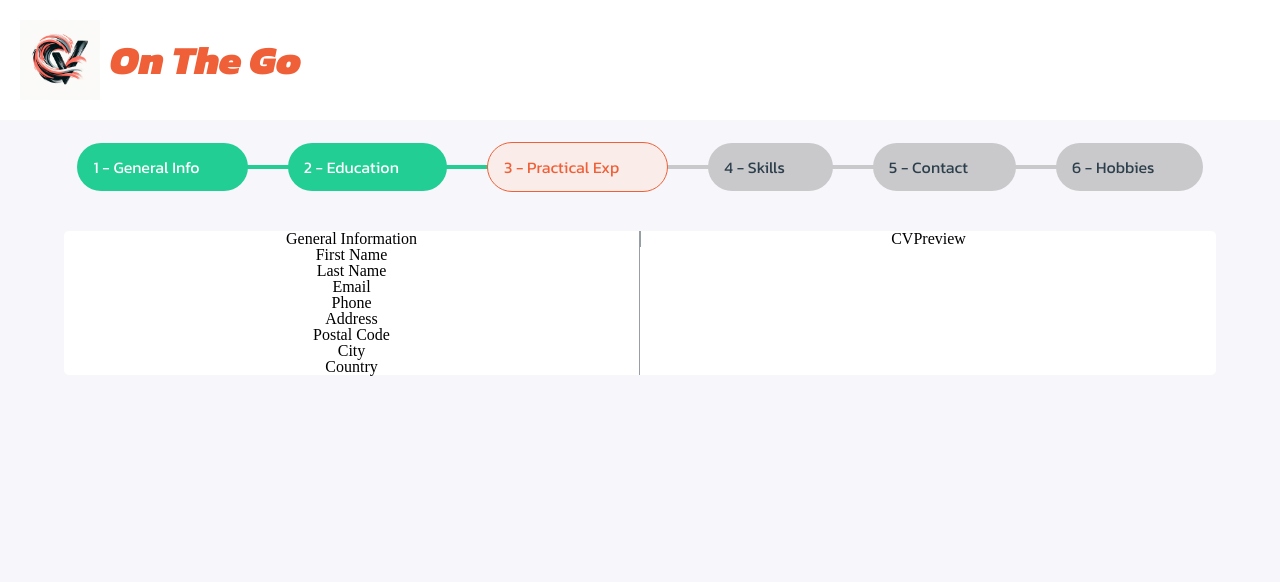
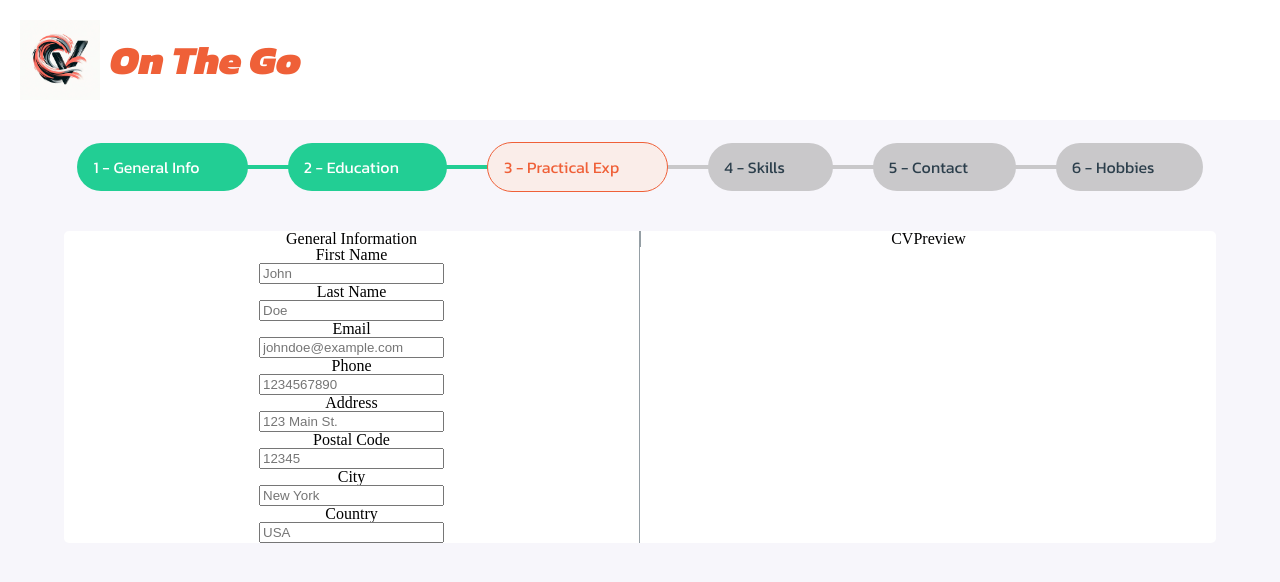
Before and after one commit to Veregorn/TOP-CV-Application, a React (Vite) app: page / in a window 1280 px wide. Shown: the top 582 px of the page. Built offline with nearby package versions, Linux system fonts and the light colour scheme.

Commit message:
'Input' component added

```diff
--- a/src/components/CVForm.jsx
+++ b/src/components/CVForm.jsx
@@ -1,18 +1,27 @@
 import '../styles/CVForm.css'
 import Label from './Label'
+import Input from './Input'
 
 function CVForm() {
     return (
         <div className='form'>
             <h2>General Information</h2>
             <Label text='First Name' />
+            <Input type='text' placeholder='John' />
             <Label text='Last Name' />
+            <Input type='text' placeholder='Doe' />
             <Label text='Email' />
+            <Input type='email' placeholder='johndoe@example.com' />
             <Label text='Phone' />
+            <Input type='tel' placeholder='1234567890' />
             <Label text='Address' />
+            <Input type='text' placeholder='123 Main St.' />
             <Label text='Postal Code' />
+            <Input type='text' placeholder='12345' />
             <Label text='City' />
+            <Input type='text' placeholder='New York' />
             <Label text='Country' />
+            <Input type='text' placeholder='USA' />
         </div>
     )
 }
--- /dev/null
+++ b/src/components/Input.jsx
@@ -0,0 +1,19 @@
+import '../styles/Input.css'
+import PropTypes from 'prop-types'
+
+function Input(props) {
+    return (
+        <input
+            className='input'
+            type={props.type}
+            placeholder={props.placeholder}
+        />
+    )
+}
+
+Input.propTypes = {
+    type: PropTypes.string.isRequired,
+    placeholder: PropTypes.string.isRequired
+}
+
+export default Input
```
Also changed, not shown: src/styles/Input.css (added).
